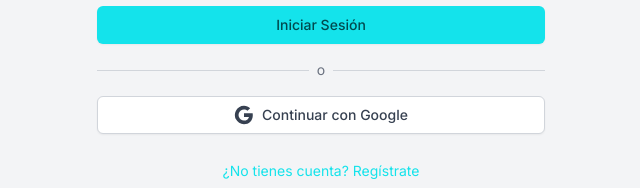
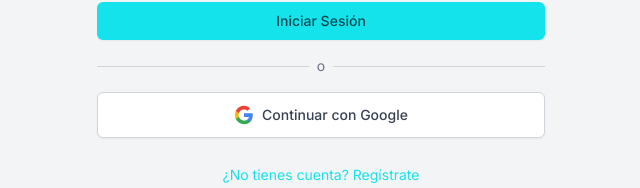
Before and after one commit to JorgeLion10/propiel-ia, a React (Vite) app: page / in a window 1280 px wide. Shown: the part 482-670 px from the top of the page, without its empty margins (319-959 px from the left). Built offline with nearby package versions, Linux system fonts and the light colour scheme; no server answers.

Commit message:
Botón de Google Sign-In funcional con Supabase

```diff
--- a/components/auth/LoginScreen.tsx
+++ b/components/auth/LoginScreen.tsx
@@ -37,13 +37,19 @@
     setError(null);
 
     try {
+      console.log('Botón de Google presionado');
       const { error } = await signInWithGoogle();
+
       if (error) {
-        setError(error.message);
+        console.error('Error en handleGoogleSignIn:', error);
+        setError(`Error de Google: ${error.message}`);
+        setLoading(false);
       }
+      // Si no hay error, la página se redirigirá automáticamente
+      // No establecemos loading a false aquí porque la página cambiará
     } catch (err) {
-      setError('An unexpected error occurred');
-    } finally {
+      console.error('Error inesperado:', err);
+      setError('Error inesperado al conectar con Google');
       setLoading(false);
     }
   };
@@ -99,7 +105,7 @@
           </div>
 
           {error && (
-            <div className="text-red-600 dark:text-red-400 text-sm text-center">
+            <div className="text-red-600 dark:text-red-400 text-sm text-center bg-red-50 dark:bg-red-900/20 p-3 rounded-md">
               {error}
             </div>
           )}
@@ -108,7 +114,7 @@
             <button
               type="submit"
               disabled={loading}
-              className="w-full flex justify-center py-2 px-4 border border-transparent rounded-md shadow-sm text-sm font-medium text-primary-content bg-primary hover:bg-opacity-90 focus:outline-none focus:ring-2 focus:ring-offset-2 focus:ring-primary disabled:opacity-50"
+              className="w-full flex justify-center py-2 px-4 border border-transparent rounded-md shadow-sm text-sm font-medium text-primary-content bg-primary hover:bg-opacity-90 focus:outline-none focus:ring-2 focus:ring-offset-2 focus:ring-primary disabled:opacity-50 disabled:cursor-not-allowed"
             >
               {loading ? t('auth.loading') : (isSignUp ? t('auth.signUp') : t('auth.signIn'))}
             </button>
@@ -128,15 +134,19 @@
               type="button"
               onClick={handleGoogleSignIn}
               disabled={loading}
-              className="w-full flex justify-center items-center py-2 px-4 border border-gray-300 dark:border-gray-600 rounded-md shadow-sm text-sm font-medium text-gray-700 dark:text-gray-300 bg-white dark:bg-gray-700 hover:bg-gray-50 dark:hover:bg-gray-600 focus:outline-none focus:ring-2 focus:ring-offset-2 focus:ring-primary disabled:opacity-50"
+              className="w-full flex justify-center items-center py-3 px-4 border border-gray-300 dark:border-gray-600 rounded-md shadow-sm text-sm font-medium text-gray-700 dark:text-gray-300 bg-white dark:bg-gray-700 hover:bg-gray-50 dark:hover:bg-gray-600 focus:outline-none focus:ring-2 focus:ring-offset-2 focus:ring-primary disabled:opacity-50 disabled:cursor-not-allowed transition-colors"
             >
-              <svg className="w-5 h-5 mr-2" viewBox="0 0 24 24">
-                <path fill="currentColor" d="M22.56 12.25c0-.78-.07-1.53-.2-2.25H12v4.26h5.92c-.26 1.37-1.04 2.53-2.21 3.31v2.77h3.57c2.08-1.92 3.28-4.74 3.28-8.09z"/>
-                <path fill="currentColor" d="M12 23c2.97 0 5.46-.98 7.28-2.66l-3.57-2.77c-.98.66-2.23 1.06-3.71 1.06-2.86 0-5.29-1.93-6.16-4.53H2.18v2.84C3.99 20.53 7.7 23 12 23z"/>
-                <path fill="currentColor" d="M5.84 14.09c-.22-.66-.35-1.36-.35-2.09s.13-1.43.35-2.09V7.07H2.18C1.43 8.55 1 10.22 1 12s.43 3.45 1.18 4.93l2.85-2.22.81-.62z"/>
-                <path fill="currentColor" d="M12 5.38c1.62 0 3.06.56 4.21 1.64l3.15-3.15C17.45 2.09 14.97 1 12 1 7.7 1 3.99 3.47 2.18 7.07l3.66 2.84c.87-2.6 3.3-4.53 6.16-4.53z"/>
-              </svg>
-              {t('auth.signInWithGoogle')}
+              {loading ? (
+                <div className="w-5 h-5 border-2 border-gray-300 border-t-gray-600 rounded-full animate-spin mr-2"></div>
+              ) : (
+                <svg className="w-5 h-5 mr-2" viewBox="0 0 24 24">
+                  <path fill="#4285F4" d="M22.56 12.25c0-.78-.07-1.53-.2-2.25H12v4.26h5.92c-.26 1.37-1.04 2.53-2.21 3.31v2.77h3.57c2.08-1.92 3.28-4.74 3.28-8.09z"/>
+                  <path fill="#34A853" d="M12 23c2.97 0 5.46-.98 7.28-2.66l-3.57-2.77c-.98.66-2.23 1.06-3.71 1.06-2.86 0-5.29-1.93-6.16-4.53H2.18v2.84C3.99 20.53 7.7 23 12 23z"/>
+                  <path fill="#FBBC05" d="M5.84 14.09c-.22-.66-.35-1.36-.35-2.09s.13-1.43.35-2.09V7.07H2.18C1.43 8.55 1 10.22 1 12s.43 3.45 1.18 4.93l2.85-2.22.81-.62z"/>
+                  <path fill="#EA4335" d="M12 5.38c1.62 0 3.06.56 4.21 1.64l3.15-3.15C17.45 2.09 14.97 1 12 1 7.7 1 3.99 3.47 2.18 7.07l3.66 2.84c.87-2.6 3.3-4.53 6.16-4.53z"/>
+                </svg>
+              )}
+              {loading ? t('auth.loading') : t('auth.signInWithGoogle')}
             </button>
           </div>
 
--- a/contexts/AuthContext.tsx
+++ b/contexts/AuthContext.tsx
@@ -115,13 +115,12 @@
 
   const signInWithGoogle = async () => {
     try {
-      console.log('Attempting Google sign in...');
-      console.log('Current origin:', window.location.origin);
+      console.log('Iniciando autenticación con Google...');
 
-      const { error } = await supabase.auth.signInWithOAuth({
+      const { data, error } = await supabase.auth.signInWithOAuth({
         provider: 'google',
         options: {
-          redirectTo: `${window.location.origin}`,
+          redirectTo: window.location.origin,
           queryParams: {
             access_type: 'offline',
             prompt: 'select_account',
@@ -129,13 +128,17 @@
         }
       });
 
+      console.log('Respuesta de Google OAuth:', { data, error });
+
       if (error) {
-        console.error('Google OAuth error:', error);
+        console.error('Error en Google OAuth:', error);
+        return { error };
       }
 
-      return { error };
+      // Si llegamos aquí sin error, la redirección debería ocurrir automáticamente
+      return { error: null };
     } catch (err) {
-      console.error('Google SignIn error:', err);
+      console.error('Error inesperado en Google SignIn:', err);
       return { error: err as AuthError };
     }
   };
```
